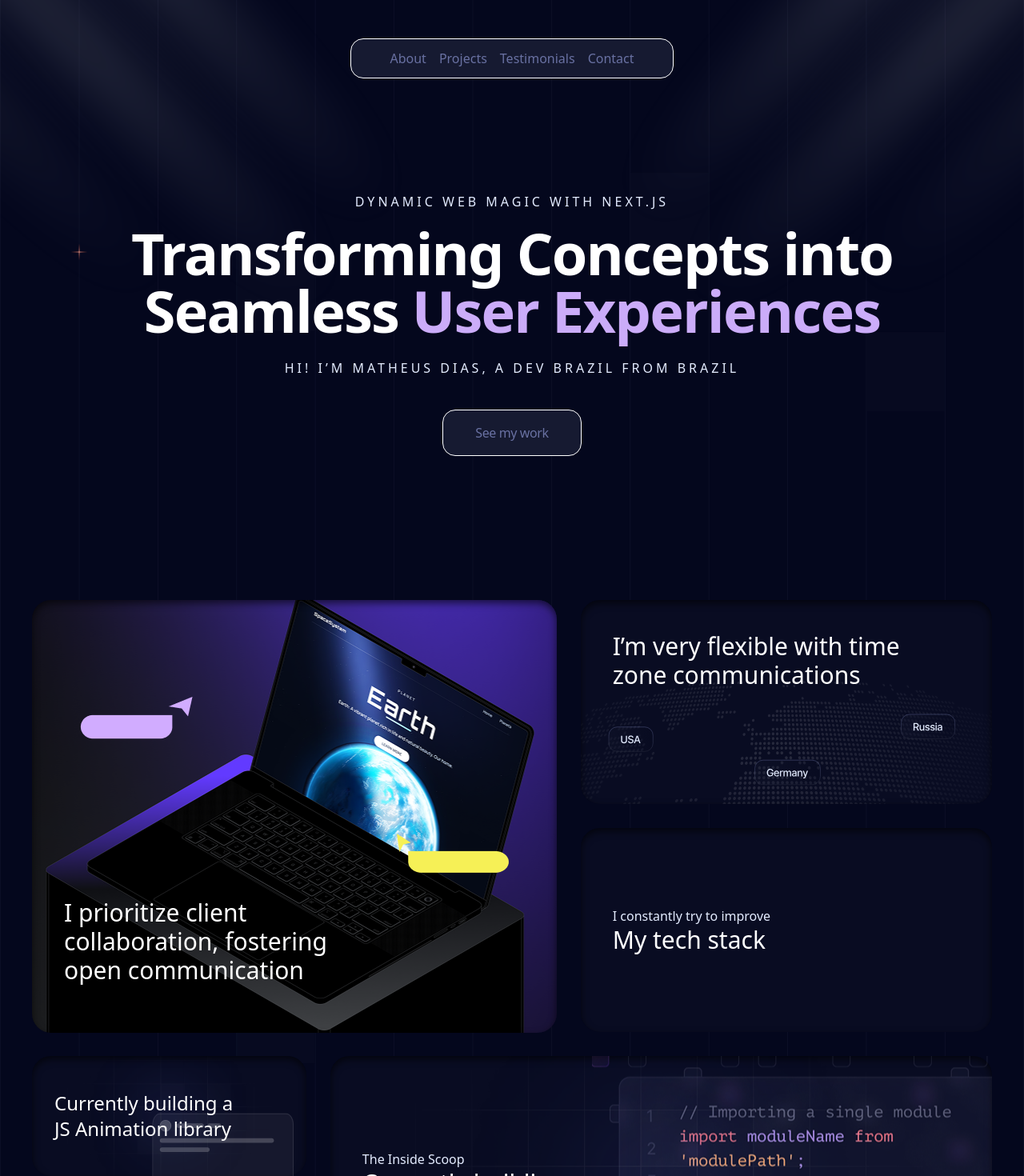
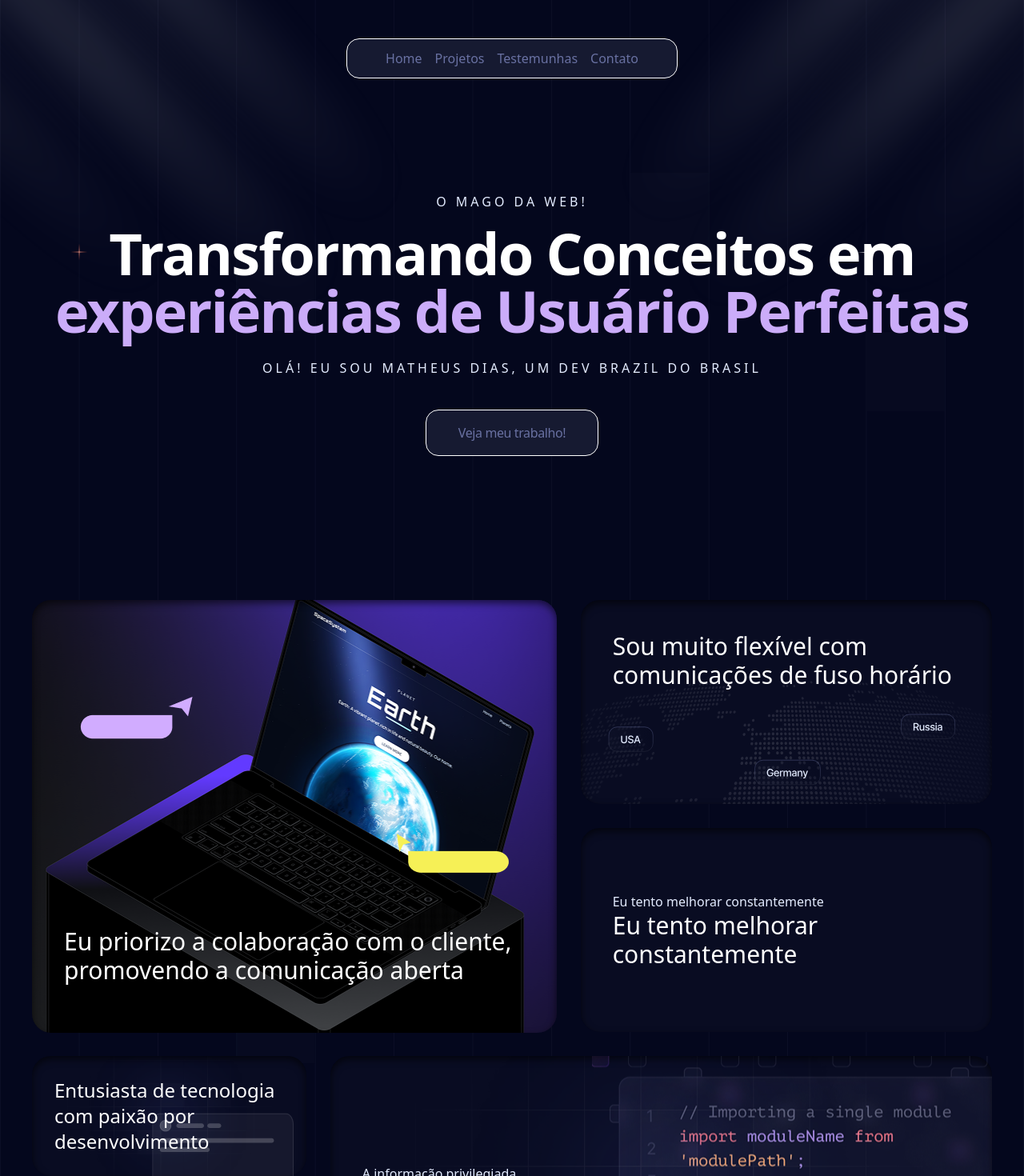
Before and after one commit to Matheuscara/portfolio-vuejs, a Vue app: page / in a window 1280 px wide. Shown: the top 1470 px of the page at 80% size. Built offline with nearby package versions, Linux system fonts and the light colour scheme.

Commit message:
adiciona suporte a múltiplos idiomas com carregamento dinâmico de textos

```diff
--- /dev/null
+++ b/public/language/EN_US.json
@@ -0,0 +1,26 @@
+{
+  "NAVBAR": {
+    "HOME": "Home",
+    "PROJECTS": "Projects",
+    "TESTIMONIALS": "Testimonials",
+    "CONTACT": "Contact"
+  },
+  "HOME": {
+    "SUBTITLE": "Web magician!",
+    "TITLE": "Transforming Concepts into ",
+    "KEYTITLE": "Seamless User Experiences",
+    "DESCRIPTION": "Hi! I’m Matheus Dias, a Dev from Brazil",
+    "BUTTON": "Check out my work!"
+  },
+  "MENU": {
+    "CARD1": "I prioritize client collaboration, fostering open communication",
+    "CARD2": "I'm very flexible with time zone communications",
+    "CARD3": "I constantly strive for improvement",
+    "CARD3A": "I constantly strive for improvement",
+    "CARD4": "Insider information",
+    "CARD4A": "Currently building a JS animation library",
+    "CARD5": "Tech enthusiast with a passion for development",
+    "CARD6": "Do you want to start a project together?",
+    "CARD6A": "Copy my email address"
+  }
+}
--- /dev/null
+++ b/public/language/PT_BR.json
@@ -0,0 +1,26 @@
+{
+  "NAVBAR": {
+    "HOME": "Home",
+    "PROJECTS": "Projetos",
+    "TESTIMONIALS": "Testemunhas",
+    "CONTACT": "Contato"
+  },
+  "HOME": {
+    "SUBTITLE": "O Mago da Web!",
+    "TITLE": "Transformando Conceitos em ",
+    "KEYTITLE": "experiências de Usuário Perfeitas",
+    "DESCRIPTION": "Olá! Eu sou Matheus Dias, um Dev Brazil do Brasil",
+    "BUTTON": "Veja meu trabalho!"
+  },
+  "MENU": {
+    "CARD1": "Eu priorizo a colaboração com o cliente, promovendo a comunicação aberta",
+    "CARD2": "Sou muito flexível com comunicações de fuso horário",
+    "CARD3": "Eu tento melhorar constantemente",
+    "CARD3A": "Eu tento melhorar constantemente",
+    "CARD4": "A informação privilegiada",
+    "CARD4A": "Atualmente construindo uma biblioteca de animação JS",
+    "CARD5": "Entusiasta de tecnologia com paixão por desenvolvimento",
+    "CARD6": "Você quer começar um projeto juntos?",
+    "CARD6A": "Copie meu endereço de e-mail"
+  }
+}
--- a/src/components/home.vue
+++ b/src/components/home.vue
@@ -1,4 +1,15 @@
-<script setup lang="ts"></script>
+<script setup lang="ts">
+import getLanguage from '@/utils/getLanguage'
+import { useLanguageStore } from '@/stores/language'
+import { onMounted, ref } from 'vue'
+
+const { selectedLanguage } = useLanguageStore()
+const texts = ref()
+
+onMounted(async () => {
+  texts.value = await getLanguage(selectedLanguage)
+})
+</script>
 
 <template>
   <div
@@ -17,19 +28,19 @@
       ></span>
 
       <p class="text-white-soft text-sm md:text-base tracking-[.25em] uppercase pb-4 text-center">
-        Dynamic Web Magic with Next.js
+        {{ texts?.HOME?.SUBTITLE }}
       </p>
       <h1 class="text-white text-3xl md:text-7xl font-bold tracking-tight text-center">
-        Transforming Concepts into <br />
-        Seamless <span class="text-secundary">User Experiences</span>
+        {{ texts?.HOME?.TITLE }} <br />
+        <span class="text-secundary"> {{ texts?.HOME?.KEYTITLE }} <br /> </span>
       </h1>
       <p class="text-white-soft text-sm md:text-base tracking-[.25em] uppercase pt-6 text-center">
-        Hi! I’m Matheus Dias, a Dev Brazil from Brazil
+        {{ texts?.HOME?.DESCRIPTION }}
       </p>
       <button
         class="py-4 px-10 bg-primary text-white-smull tracking-tight rounded-2xl border border-white mt-10"
       >
-        See my work
+        {{ texts?.HOME?.BUTTON }}
       </button>
     </section>
   </div>
--- a/src/components/menu.vue
+++ b/src/components/menu.vue
@@ -1,4 +1,15 @@
-<script setup lang="ts"></script>
+<script setup lang="ts">
+import getLanguage from '@/utils/getLanguage'
+import { useLanguageStore } from '@/stores/language'
+import { onMounted, ref } from 'vue'
+
+const { selectedLanguage } = useLanguageStore()
+const texts = ref()
+
+onMounted(async () => {
+  texts.value = await getLanguage(selectedLanguage)
+})
+</script>
 
 <template>
   <div
@@ -23,9 +34,8 @@
         />
         <span
           class="absolute leading-120% text-bold bottom-15 text-xl md:text-3xl left-10 text-white animate__delay-1s animate__animated animate__fadeIn"
-          >I prioritize client <br />
-          collaboration, fostering <br />
-          open communication
+        >
+          {{ texts?.MENU?.CARD1 }}
         </span>
       </div>
 
@@ -40,7 +50,7 @@
         <p
           class="z-20 text-white text-bold text-xl md:text-3xl p-10 animate__delay-1s animate__animated animate__fadeIn"
         >
-          I’m very flexible with time zone communications
+          {{ texts?.MENU?.CARD2 }}
         </p>
       </div>
 
@@ -52,8 +62,8 @@
         <p
           class="z-20 text-white text-bold text-xl md:text-3xl pl-10 flex flex-col animate__delay-1s animate__animated animate__fadeIn"
         >
-          <span class="text-white-soft text-base">I constantly try to improve</span>
-          My tech stack
+          <span class="text-white-soft text-base">{{ texts?.MENU?.CARD3 }}</span>
+          {{ texts?.MENU?.CARD3A }}
         </p>
       </div>
 
@@ -72,9 +82,8 @@
         <p
           class="z-20 text-white text-bold text-xl md:text-3xl pl-10 flex flex-col animate__delay-1s animate__animated animate__fadeIn"
         >
-          <span class="text-white-soft text-base">The Inside Scoop</span>
-          Currently building a <br />
-          JS Animation library
+          <span class="text-white-soft text-base"> {{ texts?.MENU?.CARD4 }} </span>
+          {{ texts?.MENU?.CARD4A }}
         </p>
       </div>
 
@@ -93,8 +102,7 @@
         <p
           class="text-white text-bold text-xl md:text-2xl pl-7 animate__delay-1s animate__animated animate__fadeIn"
         >
-          Currently building a <br />
-          JS Animation library
+          {{ texts?.MENU?.CARD5 }}
         </p>
       </div>
       <div
@@ -108,11 +116,11 @@
         <p
           class="text-white w-full text-bold text-xl animate__delay-1s animate__animated animate__fadeIn text-center flex flex-col items-center"
         >
-          Do you want to start a project together?
+          {{ texts?.MENU?.CARD6 }}
           <button
             class="bg-primary text-sm text-white tracking-tight rounded-md border border-white mt-2 px-3 py-1 animate__animated animate__pulse animate__infinite"
           >
-            Copy my email address
+            {{ texts?.MENU?.CARD6A }}
           </button>
         </p>
       </div>
--- a/src/components/navbar.vue
+++ b/src/components/navbar.vue
@@ -1,5 +1,14 @@
 <script setup lang="ts">
-import { RouterLink } from 'vue-router'
+import getLanguage from '@/utils/getLanguage'
+import { useLanguageStore } from '@/stores/language'
+import { onMounted, ref } from 'vue'
+
+const { selectedLanguage } = useLanguageStore()
+const texts = ref()
+
+onMounted(async () => {
+  texts.value = await getLanguage(selectedLanguage)
+})
 </script>
 
 <template>
@@ -8,10 +17,10 @@ import { RouterLink } from 'vue-router'
       <nav
         className="text-white-smull flex gap-4 py-3 px-12 justify-center bg-primary rounded-2xl border border-white"
       >
-        <RouterLink to="/">About</RouterLink>
-        <RouterLink to="/">Projects</RouterLink>
-        <RouterLink to="/">Testimonials</RouterLink>
-        <RouterLink to="/">Contact</RouterLink>
+        <RouterLink to="/"> {{ texts?.NAVBAR?.HOME }} </RouterLink>
+        <RouterLink to="/">{{ texts?.NAVBAR?.PROJECTS }}</RouterLink>
+        <RouterLink to="/">{{ texts?.NAVBAR?.TESTIMONIALS }}</RouterLink>
+        <RouterLink to="/">{{ texts?.NAVBAR?.CONTACT }}</RouterLink>
       </nav>
     </div>
   </header>
--- a/src/stores/counter.ts
+++ /dev/null
@@ -1,12 +0,0 @@
-import { ref, computed } from 'vue'
-import { defineStore } from 'pinia'
-
-export const useCounterStore = defineStore('counter', () => {
-  const count = ref(0)
-  const doubleCount = computed(() => count.value * 2)
-  function increment() {
-    count.value++
-  }
-
-  return { count, doubleCount, increment }
-})
--- /dev/null
+++ b/src/stores/language.ts
@@ -0,0 +1,14 @@
+import { ref, computed } from 'vue'
+import { defineStore } from 'pinia'
+
+export const useLanguageStore = defineStore('language', () => {
+  const selectedLanguage = ref('PT_BR')
+
+  const isEnglish = computed(() => selectedLanguage.value === 'EN')
+
+  function setLanguage(language: string) {
+    selectedLanguage.value = language
+  }
+
+  return { selectedLanguage, isEnglish, setLanguage }
+})
--- /dev/null
+++ b/src/utils/getLanguage.ts
@@ -0,0 +1,8 @@
+export default async function getLanguage(language: string) {
+  try {
+    const response = await fetch(`/language/${language}.json`)
+    return response.json()
+  } catch (error) {
+    console.error('Erro ao carregar o JSON:', error)
+  }
+}
```
